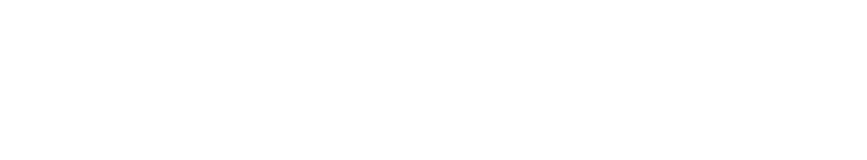
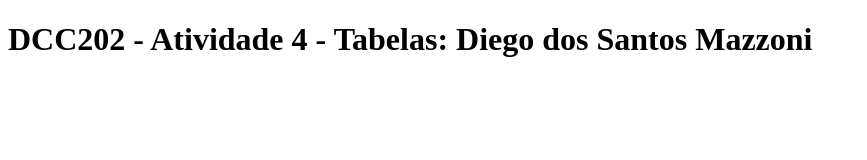
Before and after one commit to ufjf-dcc202/ufjf-dcc202-2023-3-a-atv4-DiegoSMazzoni, a website: page tabelas.html in a window 1280 px wide. Shown: the whole page, without its empty margins (0-867 px from the left). Drawn offline with Linux system fonts and the light colour scheme.

Commit message:
adiciona titulo no main

```diff
--- a/tabelas.html
+++ b/tabelas.html
@@ -6,6 +6,8 @@
     <title>DCC202 - Atividade 4 - Tabelas: Diego dos Santos Mazzoni</title>
 </head>
 <body>
-
+    <main>
+        <h1>DCC202 - Atividade 4 - Tabelas: Diego dos Santos Mazzoni</h1>
+    </main>
 </body>
 </html>
```
